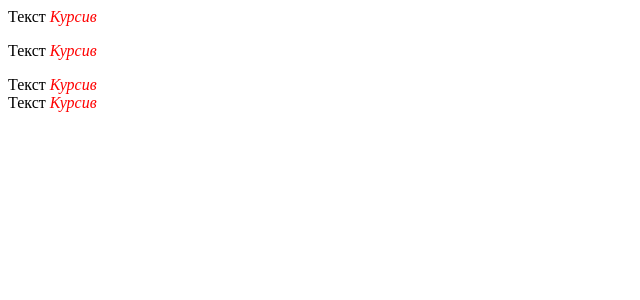
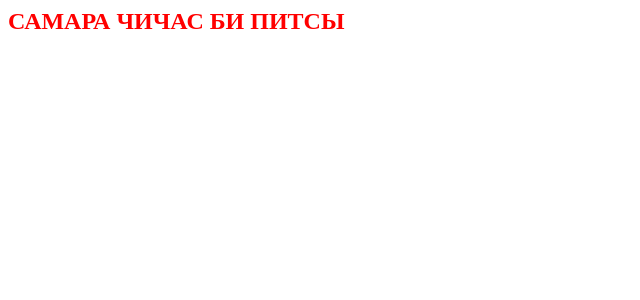
Before and after one commit to Staricum/i01_book, a PHP site: page /second.html in a window 1280 px wide. Shown: the top 300 px of the page, without its empty margins (0-640 px from the left). Run offline with PHP 8.4, Linux system fonts and the light colour scheme.

Commit message:
Задача номер 31.2

```diff
--- a/Stylet.CSS
+++ b/Stylet.CSS
@@ -1 +1 @@
-.eee i {color:red; }
+.eee .bbb {color:red; }
--- a/second.html
+++ b/second.html
@@ -6,9 +6,8 @@
 <link rel="stylesheet" href="Stylet.css">
 </head>
 <body>
-	<p class="eee">Текст <i>Курсив</i></p>
-	<p class="eee">Текст <i>Курсив</i></p>
-	<div class="eee">Текст <i>Курсив</i></div>
-	<div class="eee">Текст <i>Курсив</i></div>
+<div class="eee">
+<h2 class="bbb">САМАРА ЧИЧАС БИ ПИТСЫ</h2>
+</div>
 </body>
 </html>
```
